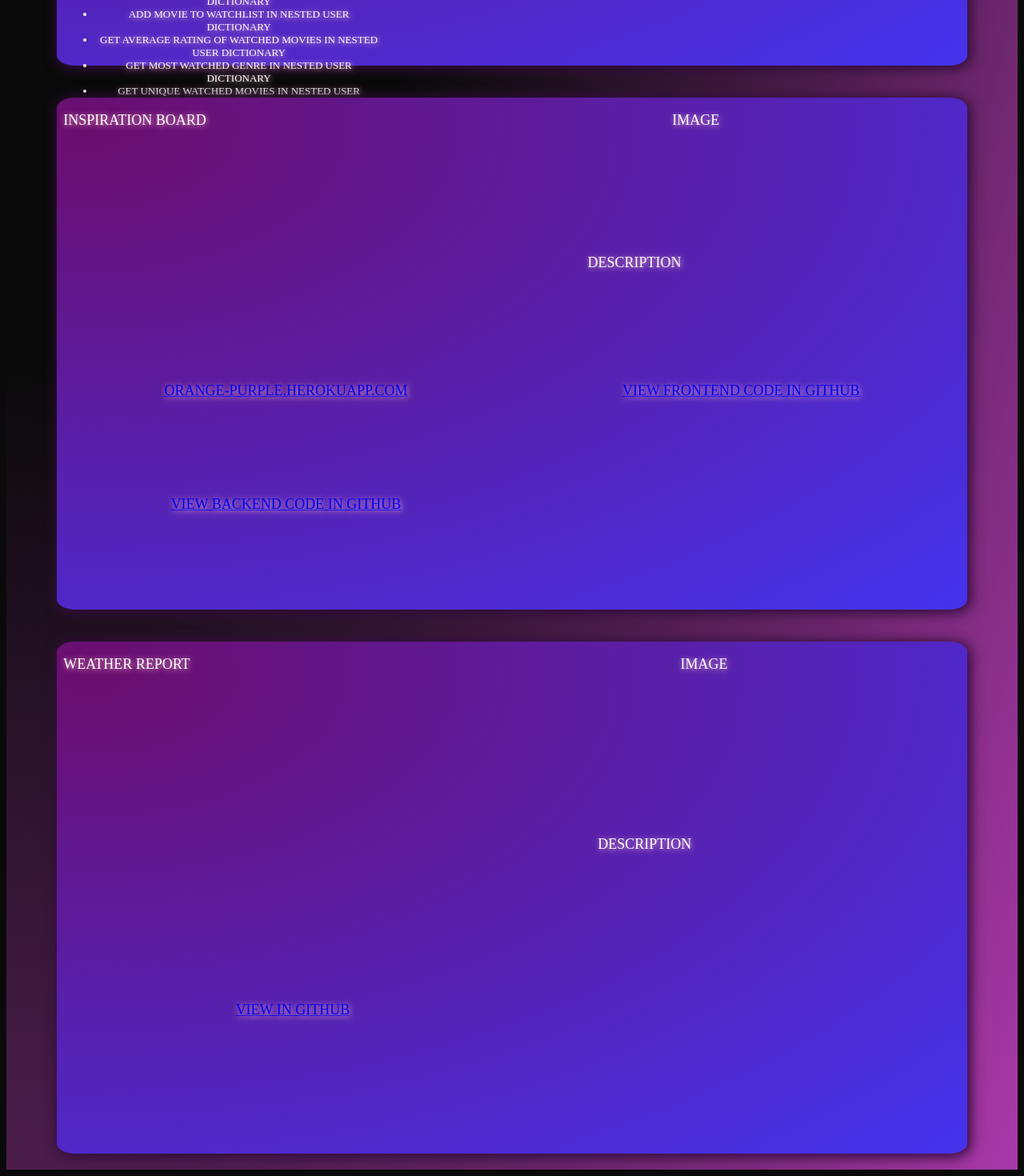
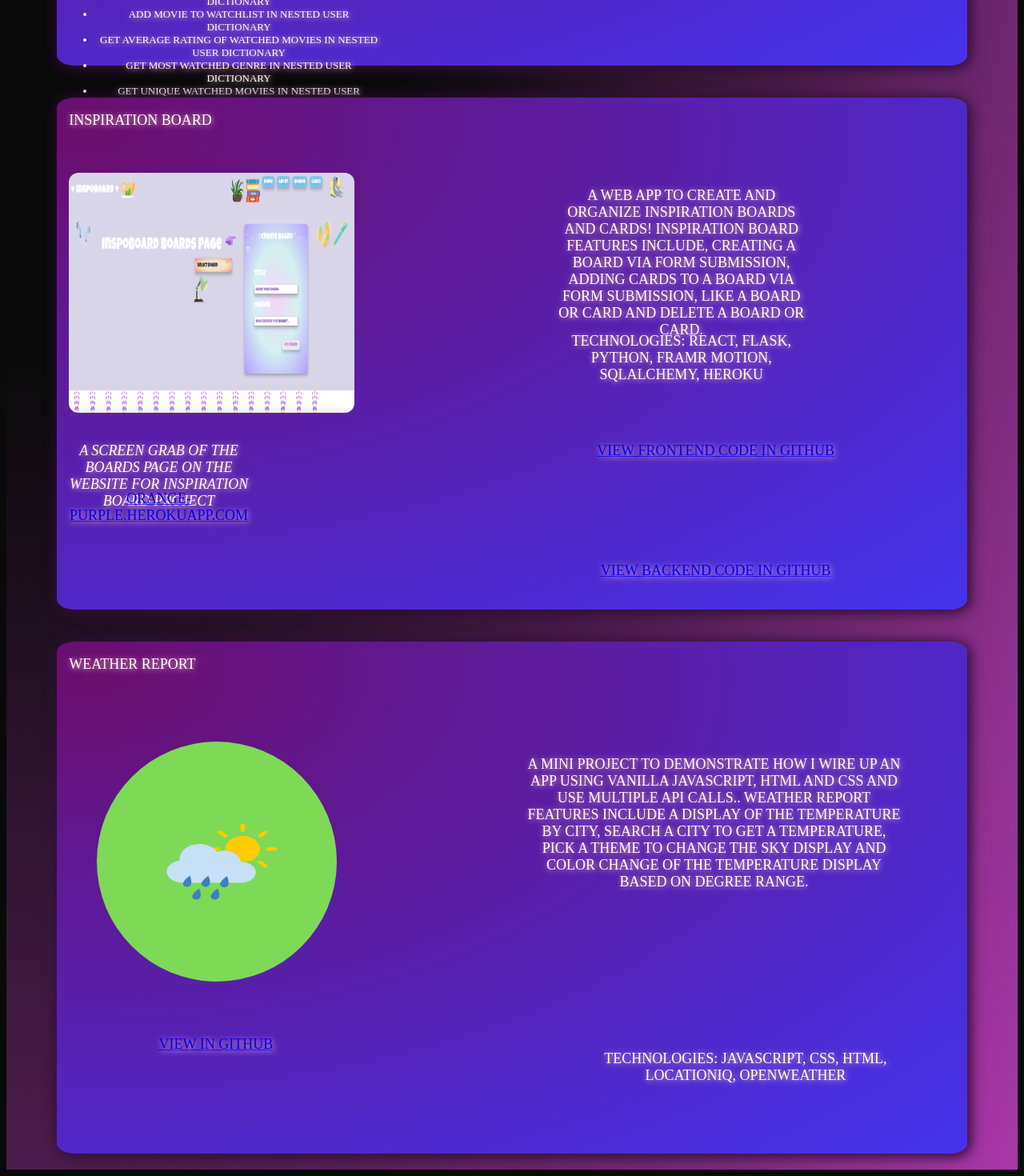
Before and after one commit to ursaturnine/tyrah-portfolio-site, a React (Create React App) app: page / in a window 1280 px wide. Shown: the part 2029-3499 px from the top of the page at 80% size. Built offline with nearby package versions, Linux system fonts and the light colour scheme; a web font is replaced by a local one.

Commit message:
add last two projects to home page

```diff
--- a/src/pages/home.tsx
+++ b/src/pages/home.tsx
@@ -81,18 +81,23 @@ Raised in the Y2K era of tech optimism.</p>
                 <section className='section-3'>
                     <div>
                         <p className='home-text-6'> Inspiration Board </p>
-                        <p className='project-3-text-1'>Description</p>
-                        <p className='project-3-text-2'>Image</p>
+                        <p className='project-3-text-1'>A web app to create and organize inspiration boards and cards! Inspiration Board Features include, creating a board
+                        via form submission, adding cards to a board via form submission, like a board or card and delete a board or card.</p>
+                        <p className='project-3-text-7'>Technologies: React, Flask, Python, Framr Motion, SQLAlchemy, Heroku</p>
+                        <img className='project-3-text-2' src={require('../images/inspo-board.png')} alt='inspo board' height={300} width={300}/>
+                        <i className='project-3-text-6'>A Screen Grab of the Boards Page on the Website For Inspiration Board Project</i>
                         <a className='project-3-text-3' target='_blank' href='https://orange-purple.herokuapp.com/' rel='noreferrer'>orange-purple.herokuapp.com</a>
-                        <a className='project-3-text-3' target='_blank' href='https://github.com/ursaturnine/inspo-board-front' rel='noreferrer'>View Frontend Code in Github</a>
-                        <a className='project-3-text-3' target='_blank' href='https://github.com/cathos/back-end-inspiration-board' rel='noreferrer'>View Backend Code in Github</a>
+                        <a className='project-3-text-4' target='_blank' href='https://github.com/ursaturnine/inspo-board-front' rel='noreferrer'>View Frontend Code in Github</a>
+                        <a className='project-3-text-5' target='_blank' href='https://github.com/cathos/back-end-inspiration-board' rel='noreferrer'>View Backend Code in Github</a>
                     </div>
                 </section>
                 <section className='section-4'>
                     <div>
                         <p className='home-text-7'> Weather Report </p>
-                        <p className='project-4-text-1'>Description</p>
-                        <p className='project-4-text-2'>Image</p>
+                        <p className='project-4-text-4'>A mini project to demonstrate how I wire up an app using vanilla JavaScript, HTML and CSS and use multiple API calls.. Weather Report
+                        features include a display of the temperature by city, search a city to get a temperature, pick a theme to change the sky display and color change of the temperature display based on degree range.</p>
+                        <p className='project-4-text-1'>Technologies: JavaScript, CSS, HTML, LocationIQ, OpenWeather</p>
+                        <img className='project-4-text-2' src={require('../images/weather-report.png')} alt='weather' height={300} width={300}/>
                         <a className='project-4-text-3' target='_blank' href='https://github.com/ursaturnine/weather-report' rel='noreferrer'>View in Github</a>
                     </div>
                 </section>
--- a/src/styles/home.css
+++ b/src/styles/home.css
@@ -156,21 +156,20 @@ div > img {
 }
 /* Link Frontend */
 .project-1-text-3 {
-    grid-column-start: 1;
+    grid-column-start: 2;
     grid-row-start: 4;
+    justify-self: start;
     justify-self: center;
-    margin-left: 350px;
-    width: 50%;
+    margin-right: 50px;
 
 }
 /* Link Backend */
 .project-1-text-10 {
-    grid-column-start: 1;
+    grid-column-start: 2;
     grid-row-start: 5;
     justify-self: start;
-    width: 50%;
     justify-self: center;
-    margin-left: 350px;
+    margin-right: 50px;
 }
 
 /* Backend Description*/
@@ -268,7 +267,6 @@ div > img {
     grid-column-start: 2;
     grid-row-start: 3;
     justify-self: start;
-    width: 50%;
 
 }
 /* Functions Title*/
@@ -314,30 +312,69 @@ div > img {
 /* title */
 .home-text-6 {
     grid-column-start: 1 ;
-    margin-left: 8px;
+    margin-left: 15px;
     justify-self: start;
 }
-/* Description */
-.project-3-text-1 {
-    margin-left: 8px;
-    grid-column-start: 1 ;
-    justify-self: start;
-    width: 80%;
-}
+
 /* Image */
 .project-3-text-2 {
-    grid-column-start: 2 ;
-    grid-row-start: 1;
+    grid-column-start: 1 ;
+    grid-row-start: 2;
     justify-self: start;
-    width: 80%;
+    margin-left: 15px;
+    width: 70%;
+    border-radius: 12px;
 }
-/* Link */
-.project-3-text-1 {
-    grid-column-start: 2;
+/* Image Caption */
+.project-3-text-6 {
+    grid-column-start: 1;
+    grid-row-start: 3;
     justify-self: start;
     width: 50%;
 }
 
+/* Description*/
+.project-3-text-1 {
+    grid-column-start: 2;
+    grid-row-start: 2;
+    justify-self: end;
+    margin-right: 200px;
+    width: 50%;
+}
+/* Link orange-purple website */
+.project-3-text-3 {
+    grid-column-start: 1;
+    grid-row-start: 3;
+    justify-self: start;
+    width: 50%;
+    margin-top: 60px;
+}
+
+/* Link Frontend */
+.project-3-text-4 {
+    grid-column-start: 2;
+    grid-row-start: 3;
+    justify-self: center;
+    width: 50%;
+}
+/* Link Backend */
+.project-3-text-5 {
+    grid-column-start: 2;
+    grid-row-start: 3;
+    justify-self: center;
+    width: 50%;
+    margin-top: 150px;
+}
+
+/* Technologies */
+.project-3-text-7 {
+    grid-column-start: 2;
+    grid-row-start: 2;
+    justify-self: end;
+    margin-right: 200px;
+    width: 50%;
+    margin-top: 200px;
+}
 /* -----------------------------------------PROJECT FOUR-----------------------------------------------------------*/
 
 .section-4 {
@@ -352,28 +389,38 @@ div > img {
 /* title */
 .home-text-7 {
     grid-column-start: 1 ;
-    margin-left: 8px;
+    margin-left: 15px;
     justify-self: start;
 }
 /* Description */
-.project-4-text-1 {
-    margin-left: 8px;
-    grid-column-start: 1 ;
-    justify-self: start;
-    width: 80%;
+.project-4-text-4 {
+    grid-column-start: 2 ;
+    grid-row-start: 2;
+    justify-self: end;
+    width: 60%;
+    margin-right: 80px;
 }
 /* Image */
 .project-4-text-2 {
-    grid-column-start: 2 ;
-    grid-row-start: 1;
-    justify-self: start;
-    width: 80%;
+    grid-column-start: 1 ;
+    grid-row-start: 2;
+    margin-left: 50px;
 }
+/* Technologies */
+.project-4-text-1 {
+    grid-row-start: 3;
+    grid-column-start: 2;
+    justify-self: end;
+    width: 50%;
+    margin-right: 80px;
+}
+
 /* Link */
-.project-4-text-1 {
-    grid-column-start: 2;
-    justify-self: start;
-    width: 50%;
+.project-4-text-3 {
+    grid-column-start: 1;
+    grid-row-start: 3;
+    justify-self: end;
+    margin-right: 80px;
 }
 
 
```
Also changed, not shown: src/images/inspo-board.png (added), src/images/weather-report.png (added).
